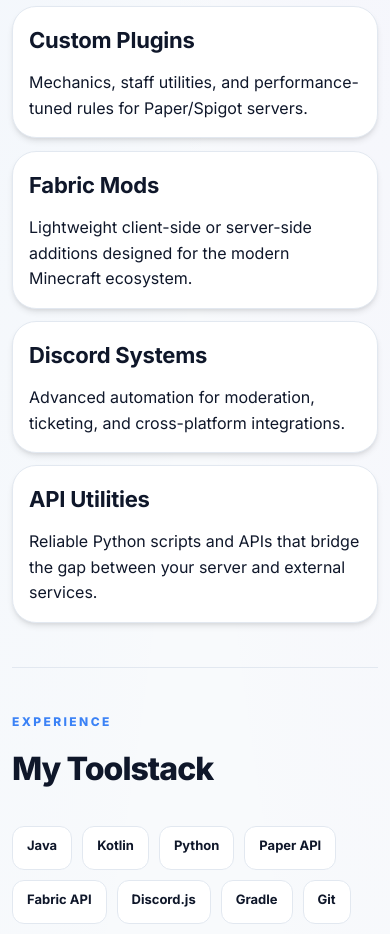
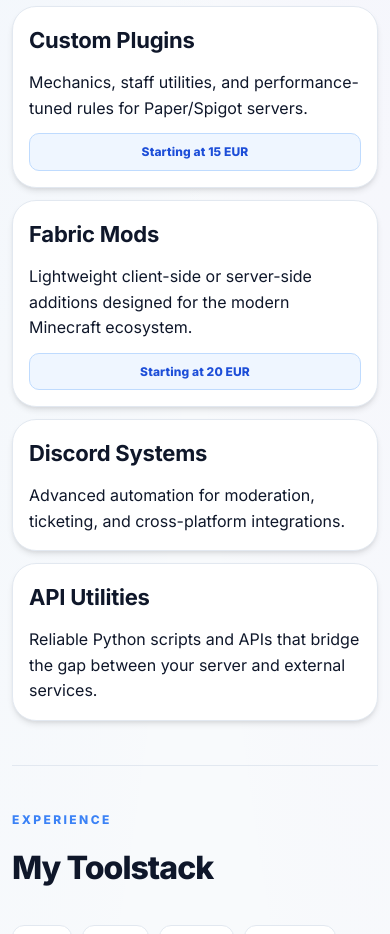
Before and after one commit to Freepys/Portfolio, a plain HTML site: page index.html in a window 390 px wide. Shown: the part 1800-2734 px from the top of the page. Drawn offline with Linux system fonts and the light colour scheme.

Commit message:
Add files via upload

```diff
--- a/index.html
+++ b/index.html
@@ -139,10 +139,12 @@
         <div class="card">
           <h3>Custom Plugins</h3>
           <p>Mechanics, staff utilities, and performance-tuned rules for Paper/Spigot servers.</p>
+          <p class="service-price">Starting at 15 EUR</p>
         </div>
         <div class="card">
           <h3>Fabric Mods</h3>
           <p>Lightweight client-side or server-side additions designed for the modern Minecraft ecosystem.</p>
+          <p class="service-price">Starting at 20 EUR</p>
         </div>
         <div class="card">
           <h3>Discord Systems</h3>
@@ -228,7 +230,7 @@
         <a href="https://github.com/Freepys" target="_blank" rel="noopener noreferrer">GitHub</a>
         <a href="https://modrinth.com/user/Freeperr" target="_blank" rel="noopener noreferrer">Modrinth</a>
         <a href="https://youtube.com/@Freeperr" target="_blank" rel="noopener noreferrer">YouTube</a>
-        <a href="/license.html">License</a>
+        <a href="/LICENSE">License</a>
       </div>
       <p class="footer-email">Business: <a href="mailto:business@freeperr.dev">business@freeperr.dev</a></p>
     </div>
--- a/style.css
+++ b/style.css
@@ -351,6 +351,20 @@ body {
 
 .card h3 { font-size: 22px; margin-bottom: 12px; letter-spacing: -0.01em; }
 
+.service-price {
+  margin-top: 14px;
+  display: inline-flex;
+  align-items: center;
+  padding: 8px 12px;
+  border-radius: 10px;
+  border: 1px solid #bfdbfe;
+  background: #eff6ff;
+  color: #1d4ed8;
+  font-weight: 800;
+  font-size: 13px;
+  letter-spacing: 0.01em;
+}
+
 .pill-row { display: flex; flex-wrap: wrap; gap: 10px; margin-top: 32px; }
 .pill { padding: 10px 20px; background: #fff; border: 1px solid var(--border); border-radius: 12px; font-weight: 700; font-size: 14px; color: var(--text); }
 
@@ -586,6 +600,12 @@ body.motion-ready .hero .hero-text {
   .contact-card { grid-template-columns: 1fr; }
   .footer { padding: 44px 14px; }
   .footer-email { font-size: 13px; word-break: break-word; }
+  .service-price {
+    width: 100%;
+    justify-content: center;
+    margin-top: 12px;
+    font-size: 12px;
+  }
 }
 
 @media (max-width: 390px) {
```
